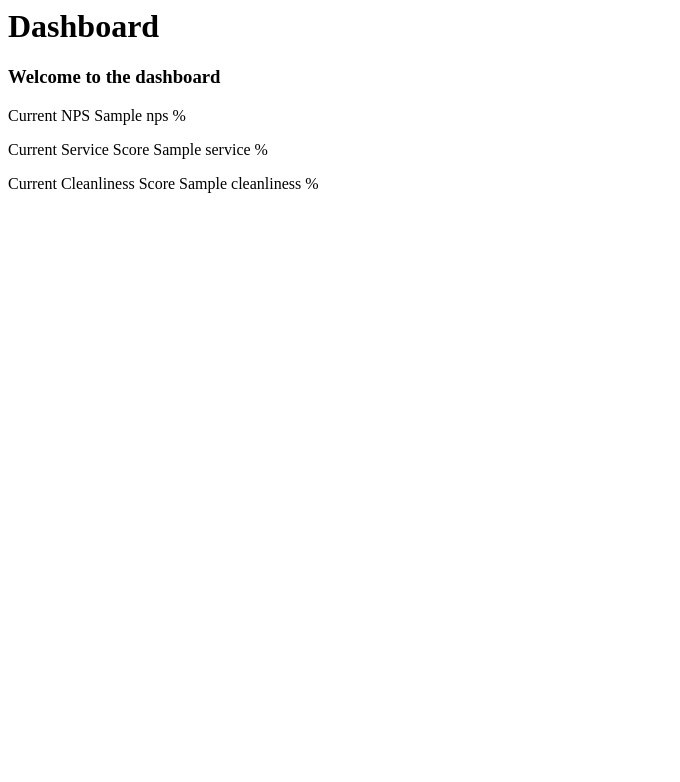
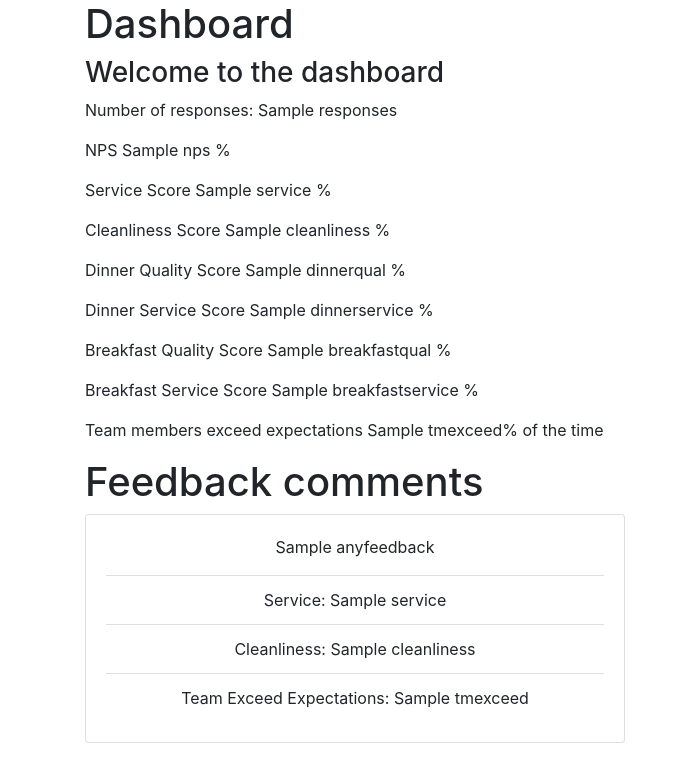
Before and after one commit to adamrichardson14/feedback, a Python web app: template templates/survey/dashboard.html in a window 1280 px wide. Shown: the top 782 px of the page, without its empty margins (0-680 px from the left). Run offline with Jinja, Linux system fonts and the light colour scheme; the template is opened without the code that fills it: most values are stand-ins (such as "Sample title", 1, 10 or a date in 2020); some libraries are stand-ins or nearby versions.

Commit message:
All current measures added to dashboard and view configured

```diff
--- a/feedback/settings.py
+++ b/feedback/settings.py
@@ -124,3 +124,4 @@ USE_TZ = True
 # https://docs.djangoproject.com/en/2.1/howto/static-files/
 
 STATIC_URL = '/static/'
+STATICFILES_DIRS = [ os.path.join(BASE_DIR, 'static')]
--- a/survey/models.py
+++ b/survey/models.py
@@ -1,8 +1,11 @@
 from django.db import models
+from datetime import datetime
 
 class Survey(models.Model):
     company = models.CharField(max_length=50, blank=True)
     site = models.CharField(max_length= 100, blank= True)
+    date_submitted = models.DateTimeField(default=datetime.now, blank=True)
+    arrival_date = models.DateTimeField(default=datetime.now, blank=True)
     nps = models.IntegerField()
     service = models.IntegerField()
     cleanliness = models.IntegerField()
--- a/templates/base.html
+++ b/templates/base.html
@@ -0,0 +1,18 @@
+<!DOCTYPE html>
+<html lang="en">
+<head>
+    <meta charset="UTF-8">
+    <meta name="viewport" content="width=device-width, initial-scale=1.0">
+    <meta http-equiv="X-UA-Compatible" content="ie=edge">
+    <link rel="stylesheet" href="https://stackpath.bootstrapcdn.com/bootstrap/4.1.3/css/bootstrap.min.css" integrity="sha384-MCw98/SFnGE8fJT3GXwEOngsV7Zt27NXFoaoApmYm81iuXoPkFOJwJ8ERdknLPMO" crossorigin="anonymous">
+    <title>Guest Survey app</title>
+</head>
+<body>
+
+    {% block content %}{% endblock %}
+
+<script src="https://code.jquery.com/jquery-3.3.1.slim.min.js" integrity="sha384-q8i/X+965DzO0rT7abK41JStQIAqVgRVzpbzo5smXKp4YfRvH+8abtTE1Pi6jizo" crossorigin="anonymous"></script>
+<script src="https://cdnjs.cloudflare.com/ajax/libs/popper.js/1.14.3/umd/popper.min.js" integrity="sha384-ZMP7rVo3mIykV+2+9J3UJ46jBk0WLaUAdn689aCwoqbBJiSnjAK/l8WvCWPIPm49" crossorigin="anonymous"></script>
+<script src="https://stackpath.bootstrapcdn.com/bootstrap/4.1.3/js/bootstrap.min.js" integrity="sha384-ChfqqxuZUCnJSK3+MXmPNIyE6ZbWh2IMqE241rYiqJxyMiZ6OW/JmZQ5stwEULTy" crossorigin="anonymous"></script>
+</body>
+</html>
--- a/templates/survey/dashboard.html
+++ b/templates/survey/dashboard.html
@@ -1,6 +1,44 @@
+{% extends 'base.html'%}
+{% block content %}
+<div class="container">
+
 <h1>Dashboard</h1>
 <h3>Welcome to the dashboard</h3>
+<p>Number of responses: {{responses}} </p>
+<p>NPS {{ nps }} % </p>
+<p>Service Score {{ service }} % </p>
+<p>Cleanliness Score {{ cleanliness }} % </p>
+<p>Dinner Quality Score {{ dinnerqual }} % </p>
+<p>Dinner Service Score {{ dinnerservice }} % </p>
+<p>Breakfast Quality Score {{ breakfastqual }} % </p>
+<p>Breakfast Service Score {{ breakfastservice }} % </p>
+<p>Team members exceed expectations {{tmexceed}}% of the time</p>
 
-<p>Current NPS {{ nps }} % </p>
-<p>Current Service Score {{ service }} % </p>
-<p>Current Cleanliness Score {{ cleanliness }} % </p>
+<h1>Feedback comments</h1>
+
+{% if feedback %}
+
+<div class="row"><!--  Row Begins-->
+    {% for answer in feedback %}
+
+<div class="col-md-6">
+<div class="card">
+    <div class="card-body text-center">
+        <p>{{ answer.anyfeedback }}</p>
+        <ul class="list-group list-group-flush">
+            <li class="list-group-item"> Service: {{answer.service}} </li>
+            <li class="list-group-item"> Cleanliness: {{answer.cleanliness}} </li>
+            <li class="list-group-item"> Team Exceed Expectations: {{answer.tmexceed}} </li>
+        </ul>
+    </div>
+</div>
+</div>
+
+    {% endfor %}
+
+</div><!-- row ends-->
+{% endif %}
+
+
+</div>
+{% endblock %}
```
Also changed, not shown: survey/views.py (+44 -21 lines), todo.txt (+7 -1 lines), feedback/static/main.css (added), survey/migrations/0002_survey_date_submitted.py (added), survey/migrations/0003_survey_arrival_date.py (added).
